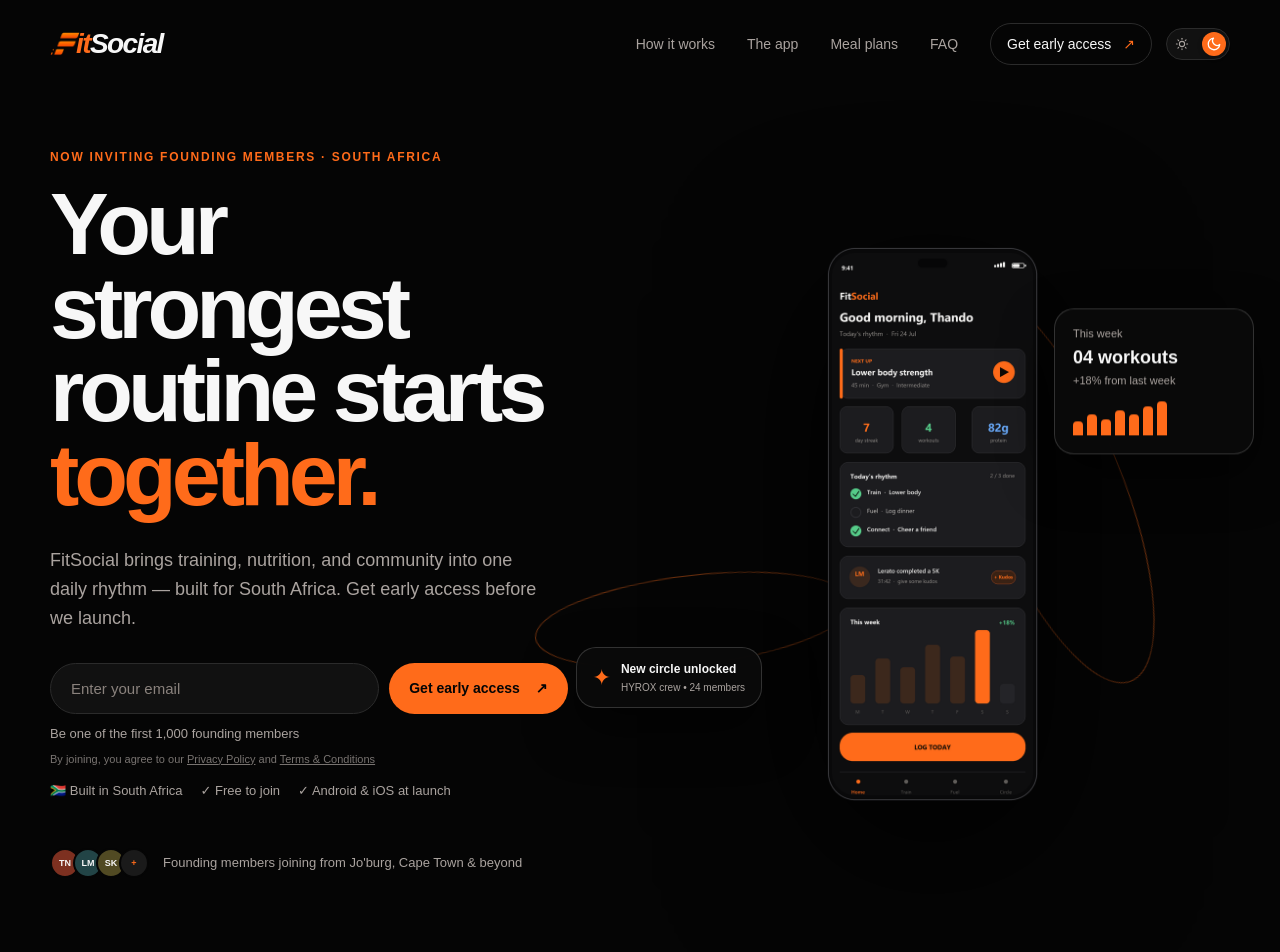
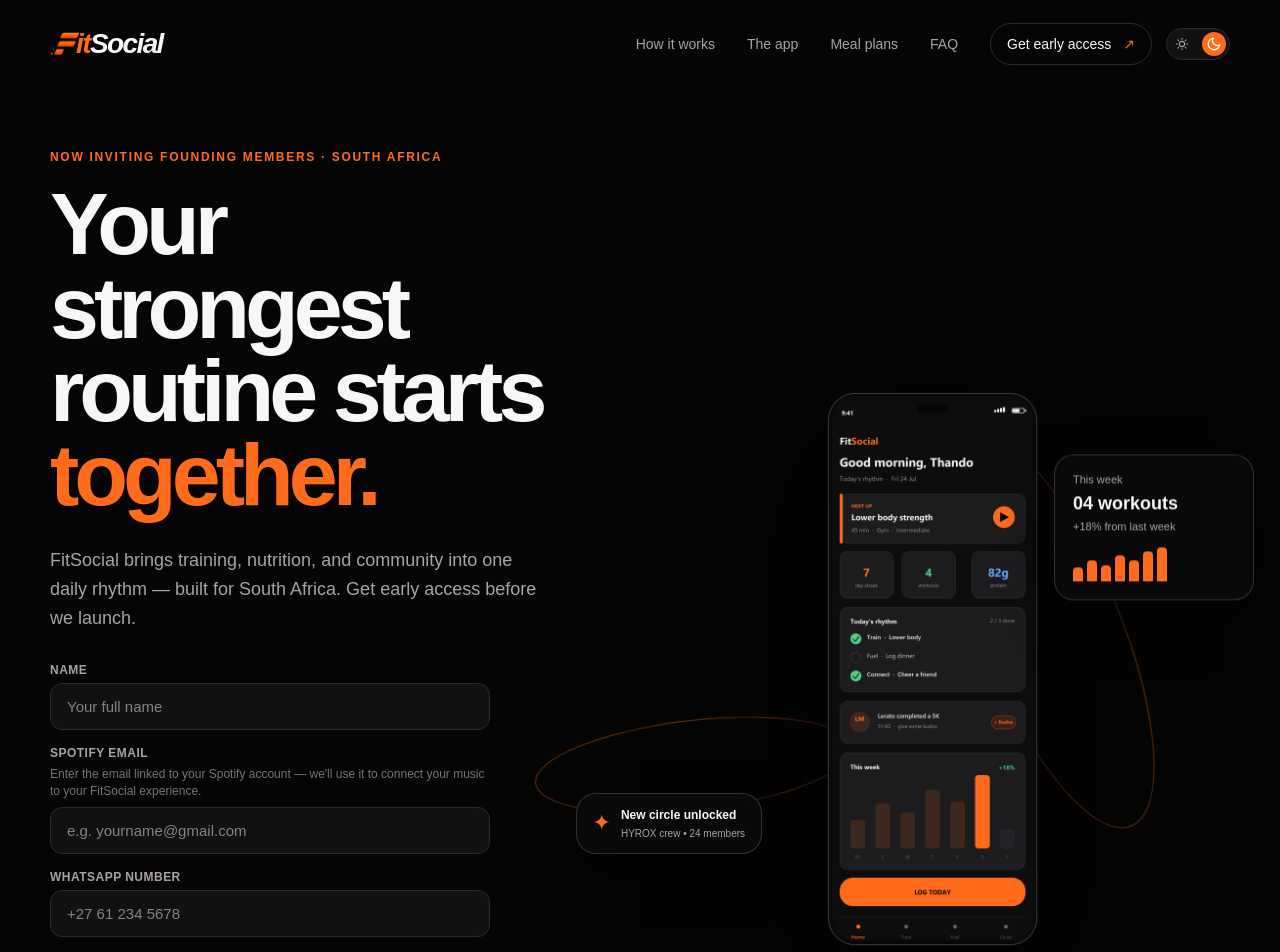
Before and after one commit to Bear-RSA/fitsocial_landing, a Next.js app: page / in a window 1280 px wide. Shown: the top 952 px of the page. Built offline with nearby package versions, Linux system fonts and the light colour scheme.

Commit message:
feat: implement waitlist email notification service, global styles, and landing page structure

```diff
--- a/app/api/send-welcome/route.ts
+++ b/app/api/send-welcome/route.ts
@@ -5,7 +5,7 @@
   try {
     const resend = new Resend(process.env.RESEND_API_KEY);
     const body = await request.json();
-    const { email } = body;
+    const { name, email } = body;
 
     if (!email || typeof email !== "string") {
       return NextResponse.json(
@@ -21,6 +21,14 @@
         { status: 400 }
       );
     }
+
+    // Sanitize name for safe HTML injection (strip tags)
+    const safeName =
+      name && typeof name === "string"
+        ? name.trim().replace(/[<>]/g, "")
+        : "";
+
+    const greeting = safeName ? `Hi ${safeName},` : "Hi there,";
 
     const { data, error } = await resend.emails.send({
       from: "FitSocial Team <hello@mail.miraistack.co.za>",
@@ -51,7 +59,7 @@
           <!-- Body -->
           <tr>
             <td style="padding:36px 32px 28px;">
-              <p style="margin:0 0 20px;font-size:15px;line-height:1.7;color:#3f3f46;">Hi there,</p>
+              <p style="margin:0 0 20px;font-size:15px;line-height:1.7;color:#3f3f46;">${greeting}</p>
               <p style="margin:0 0 20px;font-size:15px;line-height:1.7;color:#3f3f46;">
                 Thank you for your interest in <strong style="color:#18181b;">FitSocial</strong>.
               </p>
--- a/app/globals.css
+++ b/app/globals.css
@@ -860,6 +860,67 @@
   margin-top: 12px;
   color: #ff8a5c;
   font-size: 13px;
+}
+
+.waitlist-stacked {
+  max-width: 440px;
+}
+
+.waitlist-fields {
+  display: flex;
+  flex-direction: column;
+  gap: 16px;
+}
+
+.waitlist-field {
+  display: flex;
+  flex-direction: column;
+  gap: 6px;
+}
+
+.waitlist-label {
+  font-size: 12px;
+  font-weight: 600;
+  letter-spacing: 0.04em;
+  text-transform: uppercase;
+  color: var(--muted);
+}
+
+.waitlist-field-hint {
+  font-size: 12px;
+  color: var(--muted);
+  opacity: 0.7;
+  line-height: 1.45;
+  margin: 0;
+}
+
+.waitlist-stacked input {
+  flex: none;
+  width: 100%;
+  background: var(--surface);
+  border: 1px solid var(--stroke);
+  border-radius: 12px;
+  padding: 14px 16px;
+  color: var(--white);
+  font-size: 15px;
+  outline: none;
+  transition: border-color .2s ease, box-shadow .2s ease;
+}
+
+.waitlist-stacked input::placeholder {
+  color: #8a827d;
+}
+
+.waitlist-stacked input:focus {
+  border-color: var(--orange);
+  box-shadow: 0 0 0 3px #ff6b1a18;
+}
+
+.waitlist-submit {
+  width: 100%;
+  margin-top: 20px;
+  border-radius: 12px;
+  padding: 16px 20px;
 }
 
 .waitlist-success {
--- a/components/WaitlistForm.tsx
+++ b/components/WaitlistForm.tsx
@@ -13,17 +13,41 @@
   hintText = "Be one of the first 1,000 founding members",
   buttonText = "Get early access"
 }: WaitlistFormProps) {
-  const [email, setEmail] = useState("");
+  const [name, setName] = useState("");
+  const [spotifyEmail, setSpotifyEmail] = useState("");
+  const [whatsapp, setWhatsapp] = useState("");
   const [status, setStatus] = useState<"idle" | "loading" | "success" | "error">("idle");
   const [errorMsg, setErrorMsg] = useState("");
 
+  const clearError = () => {
+    if (status === "error") setStatus("idle");
+  };
+
   const handleSubmit = async (e: React.FormEvent) => {
     e.preventDefault();
+
+    const trimmedName = name.trim();
+    const trimmedEmail = spotifyEmail.trim();
+    const trimmedWhatsapp = whatsapp.trim();
+
+    // Validation
+    if (!trimmedName) {
+      setStatus("error");
+      setErrorMsg("Please enter your name.");
+      return;
+    }
+
     const emailRegex = /^[^\s@]+@[^\s@]+\.[^\s@]+$/;
+    if (!emailRegex.test(trimmedEmail)) {
+      setStatus("error");
+      setErrorMsg("Please enter a valid Spotify email address.");
+      return;
+    }
 
-    if (!emailRegex.test(email.trim())) {
+    const phoneRegex = /^\+?[0-9\s\-()]{7,20}$/;
+    if (!phoneRegex.test(trimmedWhatsapp)) {
       setStatus("error");
-      setErrorMsg("Please enter a valid email address.");
+      setErrorMsg("Please enter a valid WhatsApp number.");
       return;
     }
 
@@ -45,7 +69,9 @@
         },
         body: JSON.stringify({
           access_key: accessKey,
-          email: email.trim(),
+          name: trimmedName,
+          email: trimmedEmail,
+          whatsapp: trimmedWhatsapp,
           subject: "New FitSocial Waitlist Signup",
         }),
       });
@@ -64,7 +90,7 @@
         await fetch("/api/send-welcome", {
           method: "POST",
           headers: { "Content-Type": "application/json" },
-          body: JSON.stringify({ email: email.trim() }),
+          body: JSON.stringify({ name: trimmedName, email: trimmedEmail }),
         });
       } catch (emailErr) {
         // Log but do NOT block the user — they're already on the waitlist
@@ -91,36 +117,69 @@
   }
 
   return (
-    <form className={`waitlist ${className}`.trim()} onSubmit={handleSubmit}>
-      <div className="waitlist-row">
+    <form className={`waitlist waitlist-stacked ${className}`.trim()} onSubmit={handleSubmit}>
+      <div className="waitlist-fields">
+        <div className="waitlist-field">
+          <label htmlFor="waitlist-name" className="waitlist-label">Name</label>
           <input
+            id="waitlist-name"
+            type="text"
+            autoComplete="name"
+            placeholder="Your full name"
+            aria-label="Full name"
+            required
+            value={name}
+            onChange={(e) => { setName(e.target.value); clearError(); }}
+          />
+        </div>
+
+        <div className="waitlist-field">
+          <label htmlFor="waitlist-email" className="waitlist-label">Spotify Email</label>
+          <small className="waitlist-field-hint">Enter the email linked to your Spotify account — we'll use it to connect your music to your FitSocial experience.</small>
+          <input
+            id="waitlist-email"
             type="email"
             inputMode="email"
             autoComplete="email"
-          placeholder="Enter your email"
-          aria-label="Email address"
+            placeholder="e.g. yourname@gmail.com"
+            aria-label="Email address linked to your Spotify account"
             required
-          value={email}
-          onChange={(e) => {
-            setEmail(e.target.value);
-            if (status === "error") setStatus("idle");
-          }}
+            value={spotifyEmail}
+            onChange={(e) => { setSpotifyEmail(e.target.value); clearError(); }}
           />
+        </div>
+
+        <div className="waitlist-field">
+          <label htmlFor="waitlist-whatsapp" className="waitlist-label">WhatsApp Number</label>
+          <input
+            id="waitlist-whatsapp"
+            type="tel"
+            inputMode="tel"
+            autoComplete="tel"
+            placeholder="+27 61 234 5678"
+            aria-label="WhatsApp phone number"
+            required
+            value={whatsapp}
+            onChange={(e) => { setWhatsapp(e.target.value); clearError(); }}
+          />
+        </div>
+      </div>
+
       <button
-          className="button button-primary"
+        className="button button-primary waitlist-submit"
         type="submit"
         disabled={status === "loading"}
       >
         {status === "loading" ? "Joining…" : buttonText} <span>↗</span>
       </button>
-      </div>
+
       {status === "error" ? (
         <small className="waitlist-error">{errorMsg}</small>
       ) : (
         <small className="waitlist-hint">{hintText}</small>
       )}
       <small style={{ display: 'block', marginTop: '12px', fontSize: '11px', color: 'var(--muted)', opacity: 0.7 }}>
-        By joining, you agree to our <a href="/privacy" style={{ textDecoration: 'underline', color: 'var(--muted)' }}>Privacy Policy</a> and <a href="/terms" style={{ textDecoration: 'underline', color: 'var(--muted)' }}>Terms & Conditions</a>
+        By joining, you agree to our <a href="/privacy" style={{ textDecoration: 'underline', color: 'var(--muted)' }}>Privacy Policy</a> and <a href="/terms" style={{ textDecoration: 'underline', color: 'var(--muted)' }}>Terms &amp; Conditions</a>
       </small>
     </form>
   );
```
Also changed, not shown: app/privacy/page.tsx (+34 -12 lines). Lines whose indentation alone changed are shown as unchanged.
